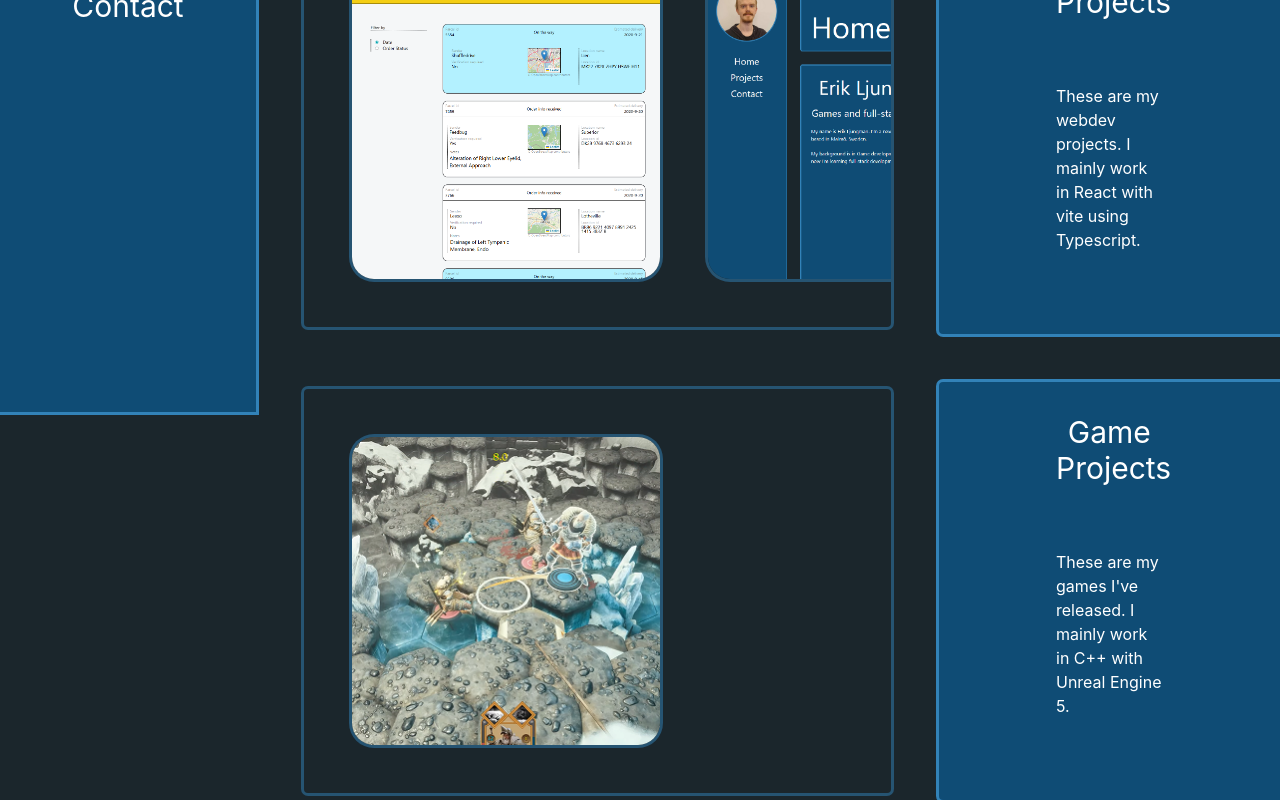
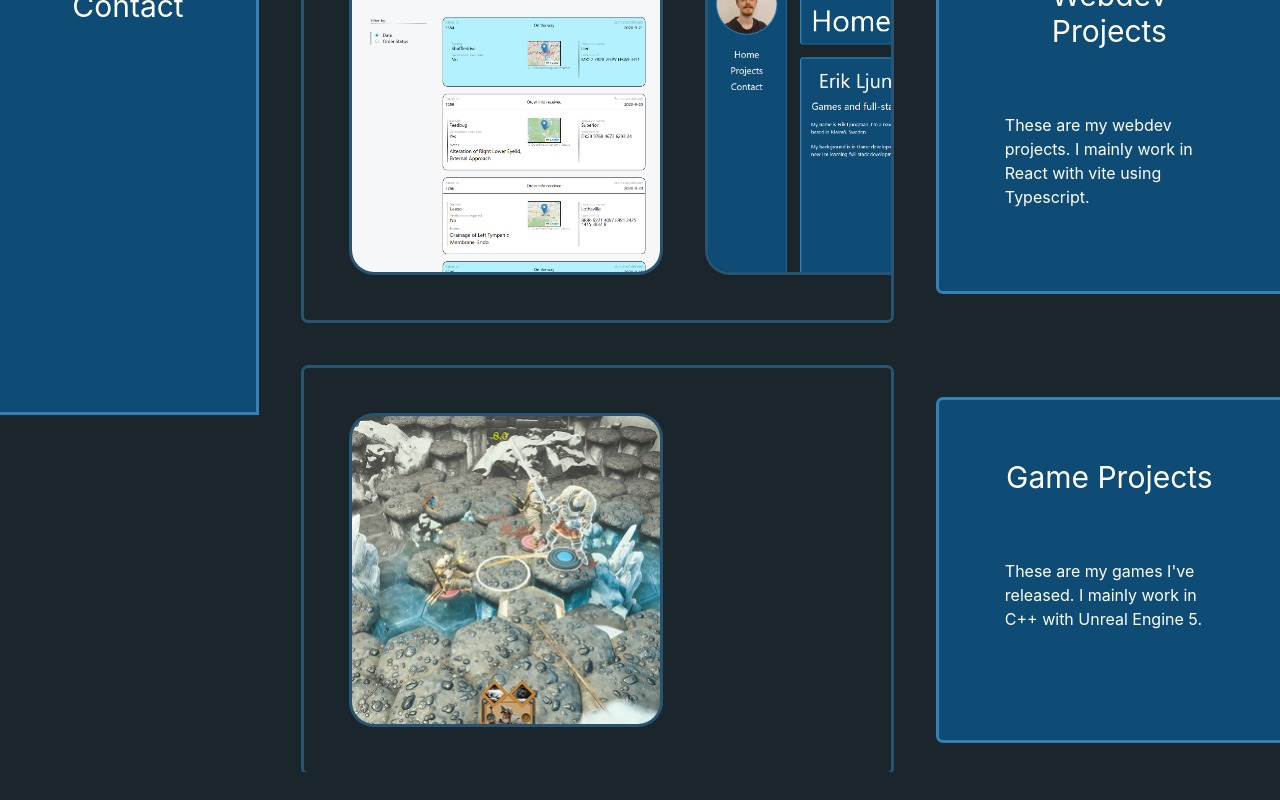
Before and after one commit to ColdIcyDays/react-portfolio, a React (Vite) app: page /Projects in a window 1280 px wide. Shown: the part 388-1188 px from the top of the page. After the commit the page ends 1160 px from the top, so only its background shows below. Built offline with nearby package versions, Linux system fonts and the light colour scheme; a web font is replaced by a local one.

Commit message:
Made category description div wider
- Title.

```diff
--- a/src/components/projects/ProjectCategory.tsx
+++ b/src/components/projects/ProjectCategory.tsx
@@ -12,7 +12,7 @@ export function ProjectCategory({ ProjCategoryData }: { ProjCategoryData: Catego
 
 
             <div className='reg-30-div xl:w-1/2 w-full h-max min-h-85 xl:min-w-1/3 ml-auto flex flex-col mt-12 xl:mt-0 rounded-r-none'>
-                <div className='xl:w-1/2 m-auto'>
+                <div className='xl:w-4/5 m-auto'>
                     <h1 className='m-auto text-center p-8 text-3xl'>{ProjCategoryData.CategoryTitle}</h1>
                     <p className='m-auto p-8'>{ProjCategoryData.CategoryDescription}</p>
                 </div>
```
